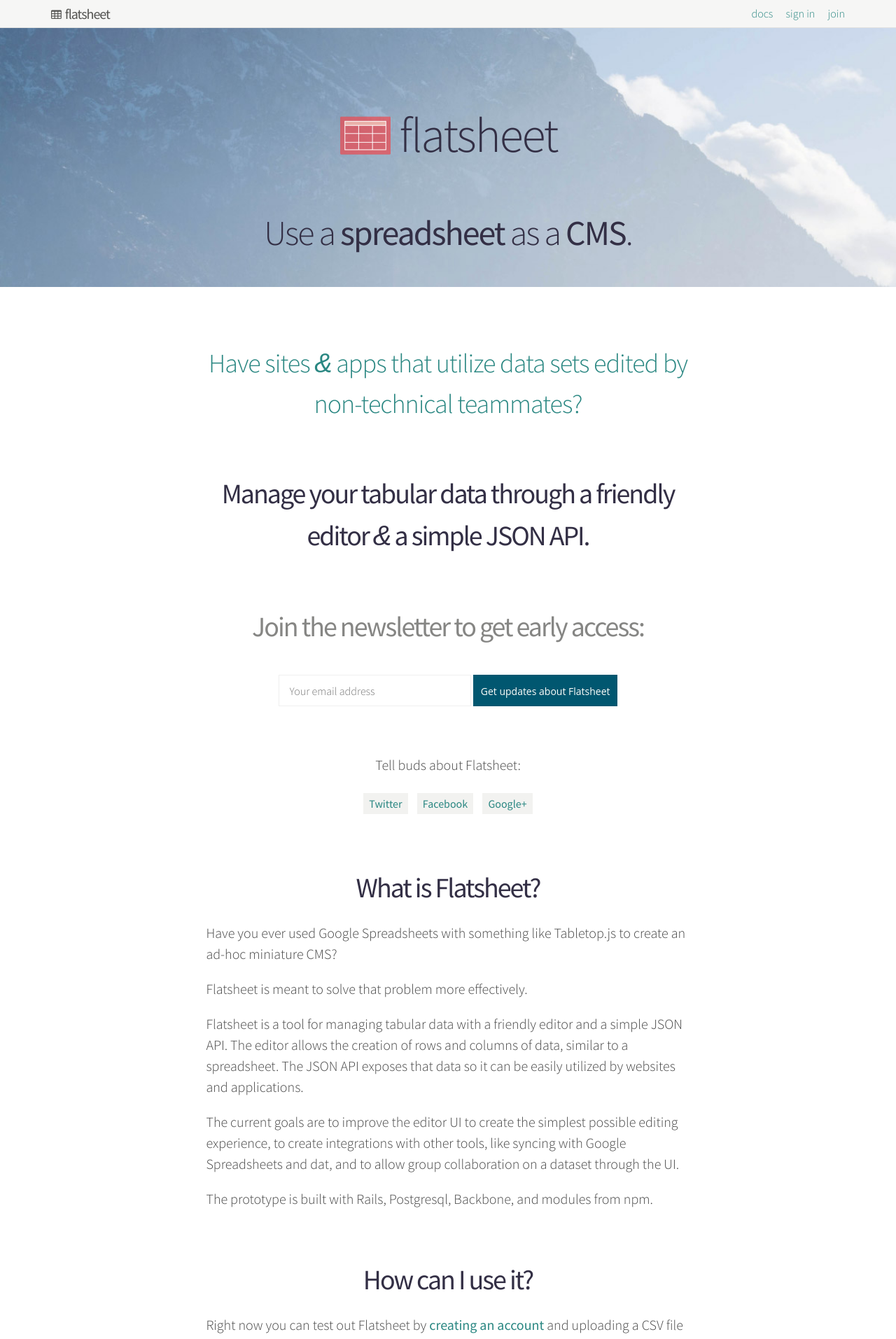
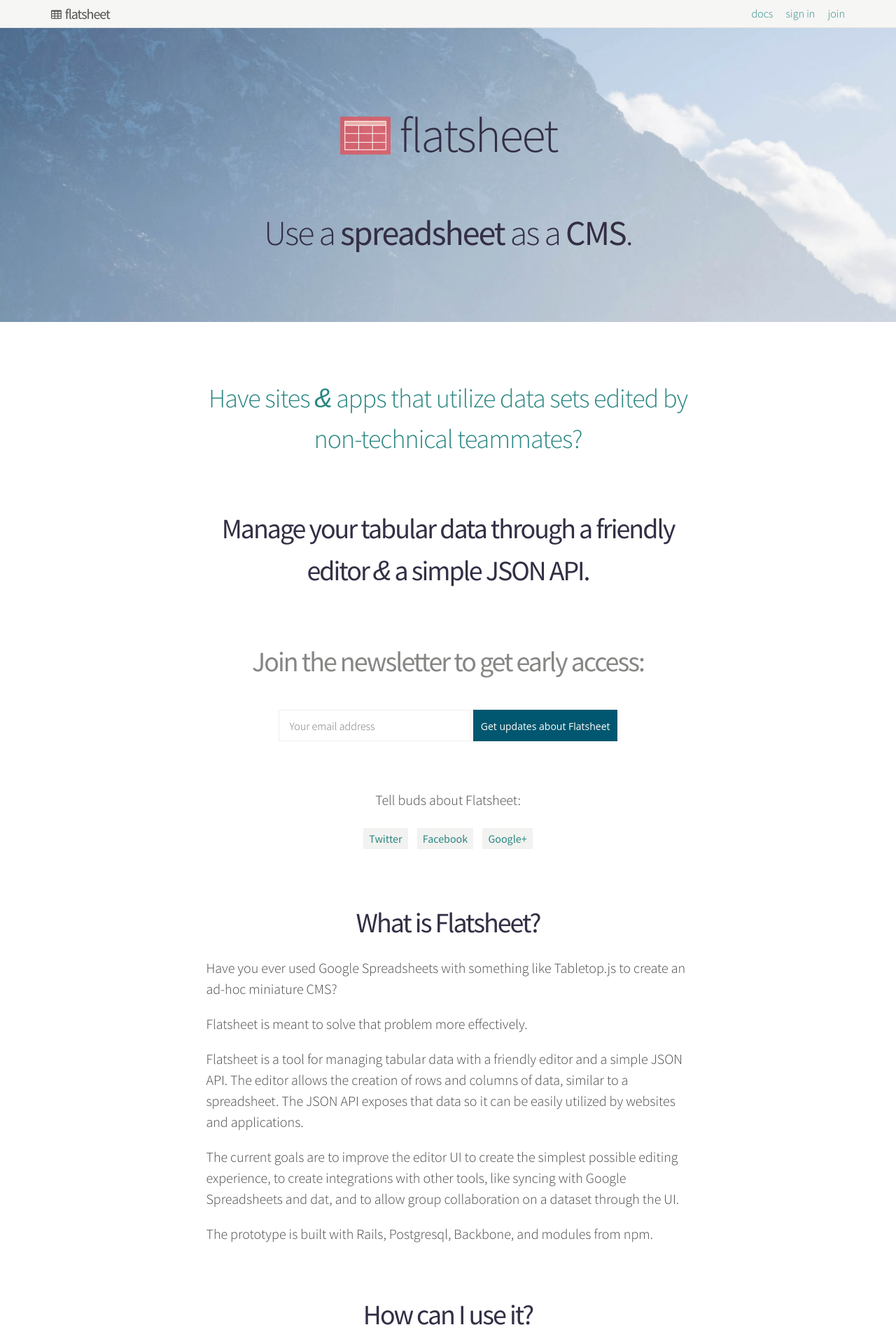
Before and after one commit to flatsheet/flatsheet.github.io, a Jekyll site: the page built from index.html, in a window 1280 px wide. Shown: the top 1913 px of the page at 70% size. Built offline with Jekyll 4.4.1, drawn with Linux system fonts in a browser that asks for light colours; nearby versions of some CDN libraries; Markdown is read by kramdown in place of the engine named in the settings; some of the changed text lies outside the part shown.

Commit message:
little fixes

```diff
--- a/index.html
+++ b/index.html
@@ -91,8 +91,7 @@
     <p>But for projects like those listed above, it is useful to be able to present that kind of information dynamically. Non-technical teammates need to have a place where they can edit each item in the list. We need a JSON API for that list so that we can integrate it into our other content.</p>
 
     <h2>Is this open source? Can I contribute?</h2>
-    <p>Heck yeah, bud.</p>
-    <p>Fork the repo here: <a href="https://github.com/flatsheet/flatsheet-prototype" target="_blank">github.com/flatsheet/flatsheet-prototype</a></p>
+    <p>Heck yeah, bud. Fork the repo here: <a href="https://github.com/flatsheet/flatsheet-prototype" target="_blank">github.com/flatsheet/flatsheet-prototype</a></p>
 
     <p>The parts that make up Flatsheet will always be open source, so you'll be able to run your own instance on your own server if needed.</p>
 
--- a/style.css
+++ b/style.css
@@ -582,6 +582,7 @@
     font-size: 40px;
     letter-spacing: -2px;
     margin-top: 10px;
+    margin-bottom: 50px;
   }
 
   .big-button-wrapper {
@@ -618,6 +619,7 @@
 
   .welcome h2 {
     font-size: 50px;
+    margin-bottom: 70px;
   }
 }
 
```
Also changed, not shown: 2 other files.
